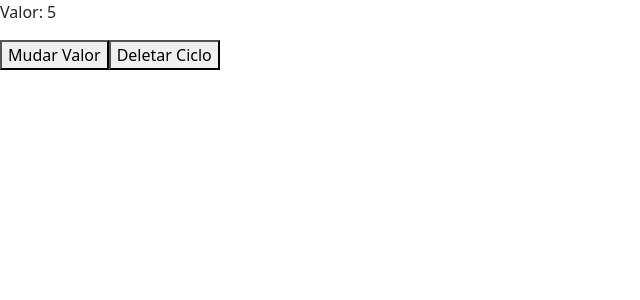
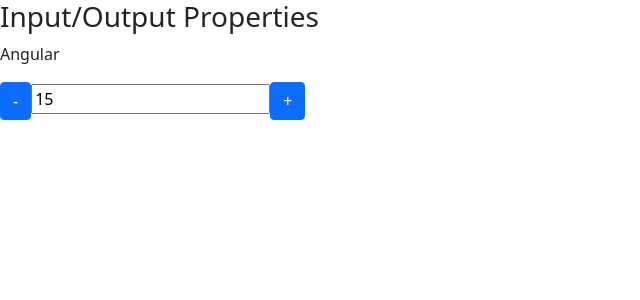
Before and after one commit to lindovaldo1/Introducao-Angular, an Angular app in the folder data-binding/: page / in a window 1280 px wide. Shown: the top 300 px of the page, without its empty margins (0-640 px from the left). Built offline with nearby package versions, Linux system fonts and the light colour scheme.

Commit message:
FEAT: access to DOM and to template using viewChild

```diff
--- a/data-binding/src/app/app.component.html
+++ b/data-binding/src/app/app.component.html
@@ -1,3 +1,4 @@
-<app-ciclo [valorInicial]="valor" *ngIf="!deletarCiclo"></app-ciclo>
+<app-data-binding></app-data-binding>
+<!-- <app-ciclo [valorInicial]="valor" *ngIf="!deletarCiclo"></app-ciclo>
 <button (click)="mudarValor()">Mudar Valor</button>
-<button (click)="destruirCiclo()">Deletar Ciclo</button>
+<button (click)="destruirCiclo()">Deletar Ciclo</button> -->
--- a/data-binding/src/app/output-property/output-property.component.html
+++ b/data-binding/src/app/output-property/output-property.component.html
@@ -1,5 +1,5 @@
 <div>
   <button class="btn btn-primary" (click)="decrementa()">-</button>
-  <input type="text" [value]="valor" readonly />
+  <input type="text" [value]="valor" readonly #campoInput />
   <button class="btn btn-primary" (click)="incrementa()">+</button>
 </div>
--- a/data-binding/src/app/output-property/output-property.component.ts
+++ b/data-binding/src/app/output-property/output-property.component.ts
@@ -1,4 +1,12 @@
-import { Component, EventEmitter, Input, OnInit, Output } from '@angular/core';
+import {
+  Component,
+  ElementRef,
+  EventEmitter,
+  Input,
+  OnInit,
+  Output,
+  ViewChild,
+} from '@angular/core';
 
 @Component({
   selector: 'contador',
@@ -9,13 +17,15 @@ export class OutputPropertyComponent implements OnInit {
   @Input() valor: number = 0;
   @Output() mudouValor = new EventEmitter();
 
+  @ViewChild('campoInput') campoValorInput!: ElementRef;
+
   incrementa() {
-    this.valor++;
+    this.campoValorInput.nativeElement.value++;
     this.mudouValor.emit({ novoValor: this.valor });
   }
 
   decrementa() {
-    this.valor--;
+    this.campoValorInput.nativeElement.value--;
     this.mudouValor.emit({ novoValor: this.valor });
   }
   constructor() {}
```
